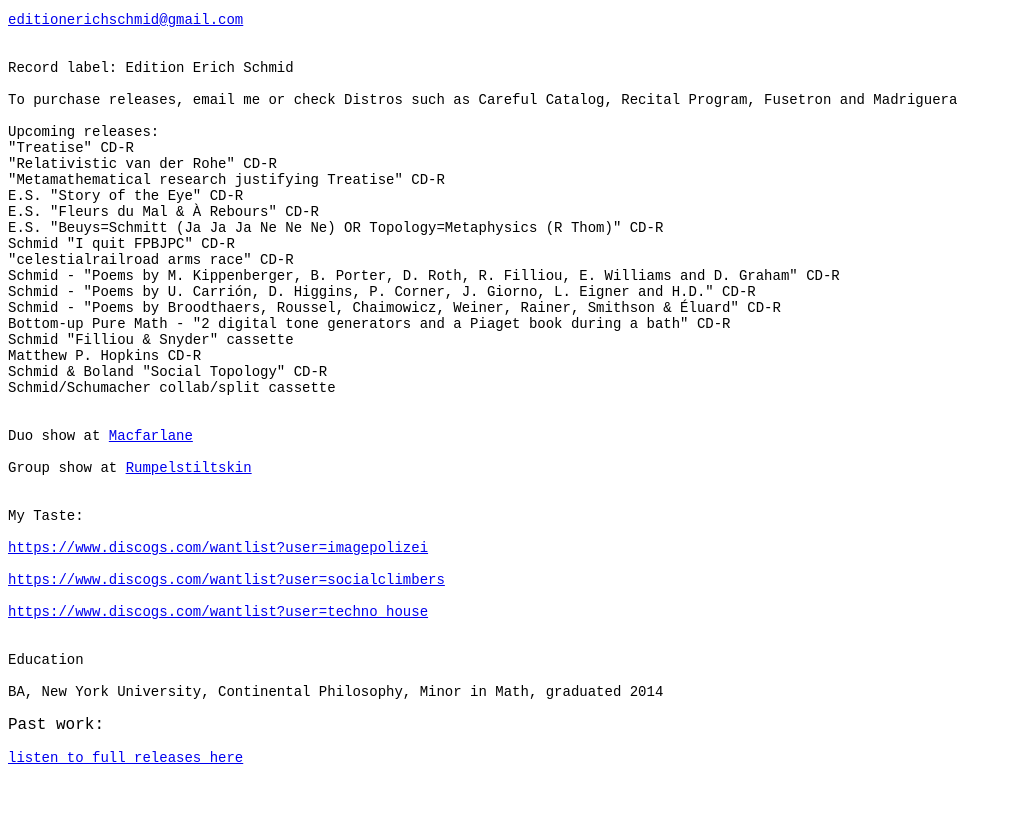
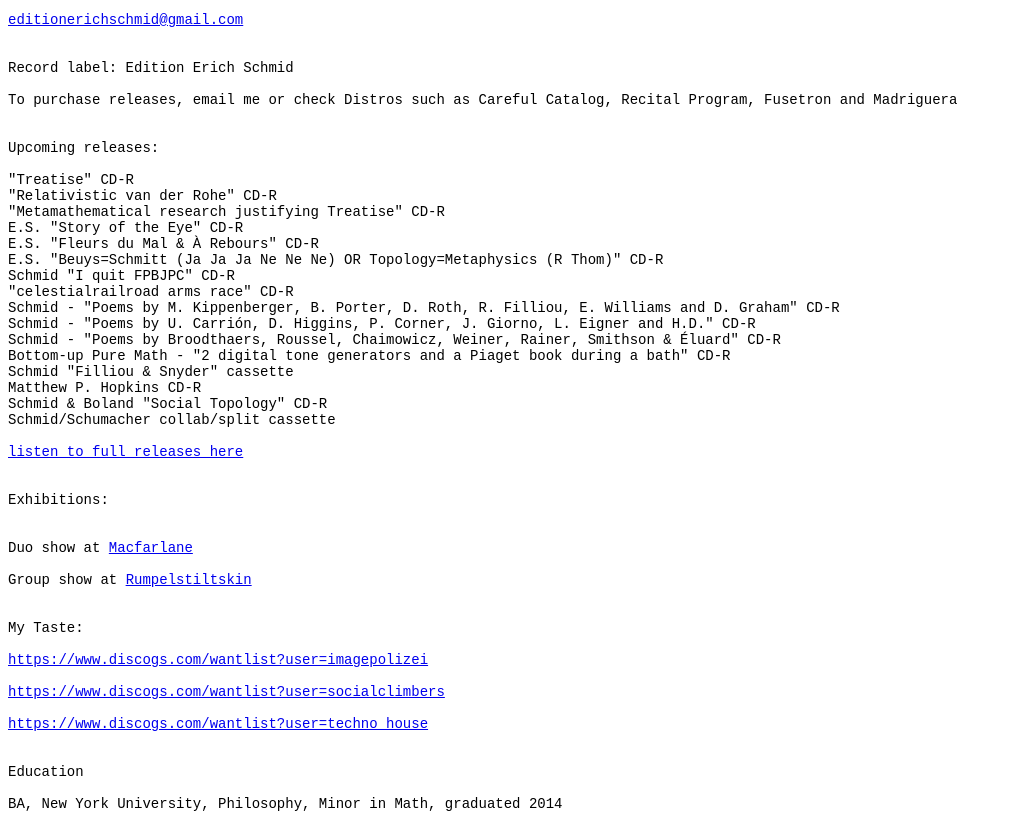
Before and after one commit to ericschmid0/geometry, a plain HTML site: page index.html in a window 1280 px wide. Shown: the part 485-1313 px from the top of the page, without its empty margins (0-1011 px from the left). Before the commit the page ends 1267 px from the top, so only its background shows below. Drawn offline with Linux system fonts and the light colour scheme.

Commit message:
Update index.html

```diff
--- a/index.html
+++ b/index.html
@@ -7,7 +7,8 @@
 <p><span style="font-family: Courier New,courier;"><span style="font-size: 14px;"><a href="mailto:editionerichschmid@gmail.com">editionerichschmid@gmail.com</a></span></span></p>
 <p><span style="font-family: Courier New,courier;"><span style="font-size: 14px;"><br />Record label: Edition Erich Schmid</span></span></p>
 <p><span style="font-family: 'Courier New', courier; font-size: 14px;">To purchase releases, email me or check Distros such as Careful Catalog, Recital Program, Fusetron and Madriguera</span></p>
-<p><span style="font-family: 'Courier New', courier; font-size: 14px;">Upcoming releases: <br>
+<p><span style="font-family: Courier New,courier;"><span style="font-size: 14px;"> <br />Upcoming releases:&nbsp;</span></span></p>
+<p><span style="font-family: 'Courier New', courier; font-size: 14px;">
 "Treatise" CD-R <br>
 "Relativistic van der Rohe" CD-R <br>
  "Metamathematical research justifying Treatise" CD-R <br>
@@ -25,6 +26,8 @@
   Schmid & Boland "Social Topology" CD-R <br>
   Schmid/Schumacher collab/split cassette <br>
   </span></p>
+<p><span style="font-family: Courier New,courier;"><span style="font-size: 14px;"><a href="https://www.youtube.com/user/celestialrailroad/search?query=eric+schmid">listen to full releases here</a></span></span></p>
+<p><span style="font-family: Courier New,courier;"><span style="font-size: 14px;"> <br />Exhibitions: &nbsp;</span></span></p>
 <p><span style="font-family: Courier New,courier;"><span style="font-size: 14px;"><br />Duo show at <a href="https://www.macfarlane.at/">Macfarlane</a></span></span></p>
 <p><span style="font-family: Courier New,courier;"><span style="font-size: 14px;">Group show at <a href="http://rumpelstiltskin.biz/">Rumpelstiltskin</a></span></span></p>
 <p><span style="font-family: Courier New,courier;"><span style="font-size: 14px;"> <br /> My Taste:&nbsp;</span></span></p>
@@ -32,6 +35,4 @@
 <p><span style="font-family: Courier New,courier;"><span style="font-size: 14px;"><a href="https://www.discogs.com/wantlist?user=socialclimbers">https://www.discogs.com/wantlist?user=socialclimbers</a></span></span></p>
 <p><span style="font-family: Courier New,courier;"><span style="font-size: 14px;"><a href="https://www.discogs.com/wantlist?user=techno_house">https://www.discogs.com/wantlist?user=techno_house</a>&nbsp;<br /> </span></span></p>
 <p><span style="font-family: Courier New,courier;"><span style="font-size: 14px;"> <br /> Education&nbsp;</span></span></p>
-<p><span style="font-family: Courier New,courier;"><span style="font-size: 14px;">BA, New York University, Continental Philosophy, Minor in Math, graduated 2014&nbsp;</span></span></p>
-<p><span style="font-family: Courier New,courier;"><span style="font-size: 16px;">Past work:&nbsp;</span></span></p>
-<p><span style="font-family: Courier New,courier;"><span style="font-size: 14px;"><a href="https://www.youtube.com/user/celestialrailroad/search?query=eric+schmid">listen to full releases here</a></span></span></p>
+<p><span style="font-family: Courier New,courier;"><span style="font-size: 14px;">BA, New York University, Philosophy, Minor in Math, graduated 2014&nbsp;</span></span></p>
```
